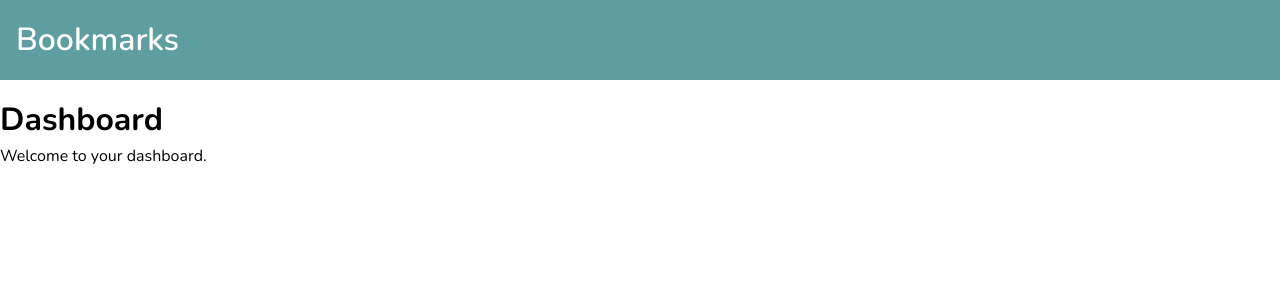
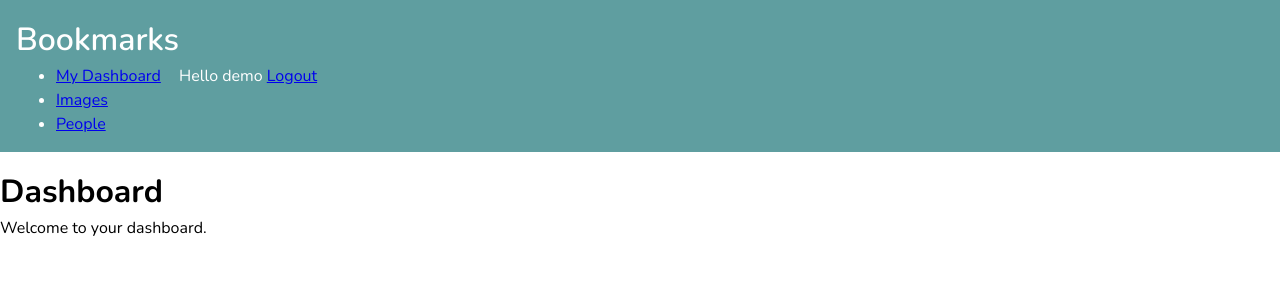
Before and after one commit to coderustle/django-social-website, a Django app: page /account/ in a window 1280 px wide. Shown: the top 300 px of the page. Run offline with Django 4.2, Linux system fonts and the light colour scheme; a user stored in the database is signed in; parts of the project's set-up code (start-up, migrations or seed data) failed here and were passed over.

Commit message:
Update navigation bar

```diff
--- a/account/templates/base.html
+++ b/account/templates/base.html
@@ -13,7 +13,30 @@
 <main class="main">
   <div class="header">
     <div class="container">
-      <span class="logo">Bookmarks</span>
+      <div>
+        <span class="logo">Bookmarks</span>
+        {% if request.user.is_authenticated %}
+          <ul class="menu">
+            <li {% if section == "dashboard" %} class="selected" {% endif %}>
+              <a href="{% url 'dashboard' %}">My Dashboard</a>
+            </li>
+            <li {% if section == "images" %} class="selected" {% endif %}>
+              <a href="#">Images</a>
+            </li>
+            <li {% if section == "people" %} class="selected" {% endif %}>
+              <a href="#">People</a>
+            </li>
+          </ul>
+        {% endif %}
+      </div>
+      <div>
+        {% if request.user.is_authenticated %}
+          <span>Hello {{ request.user.first_name|default:request.user.username }}</span>
+          <a href="{% url 'logout' %}">Logout</a>
+        {% else %}
+          <a href="{% url 'login' %}"></a>
+        {% endif %}
+      </div>
     </div>
   </div>
   <div class="content">
```
